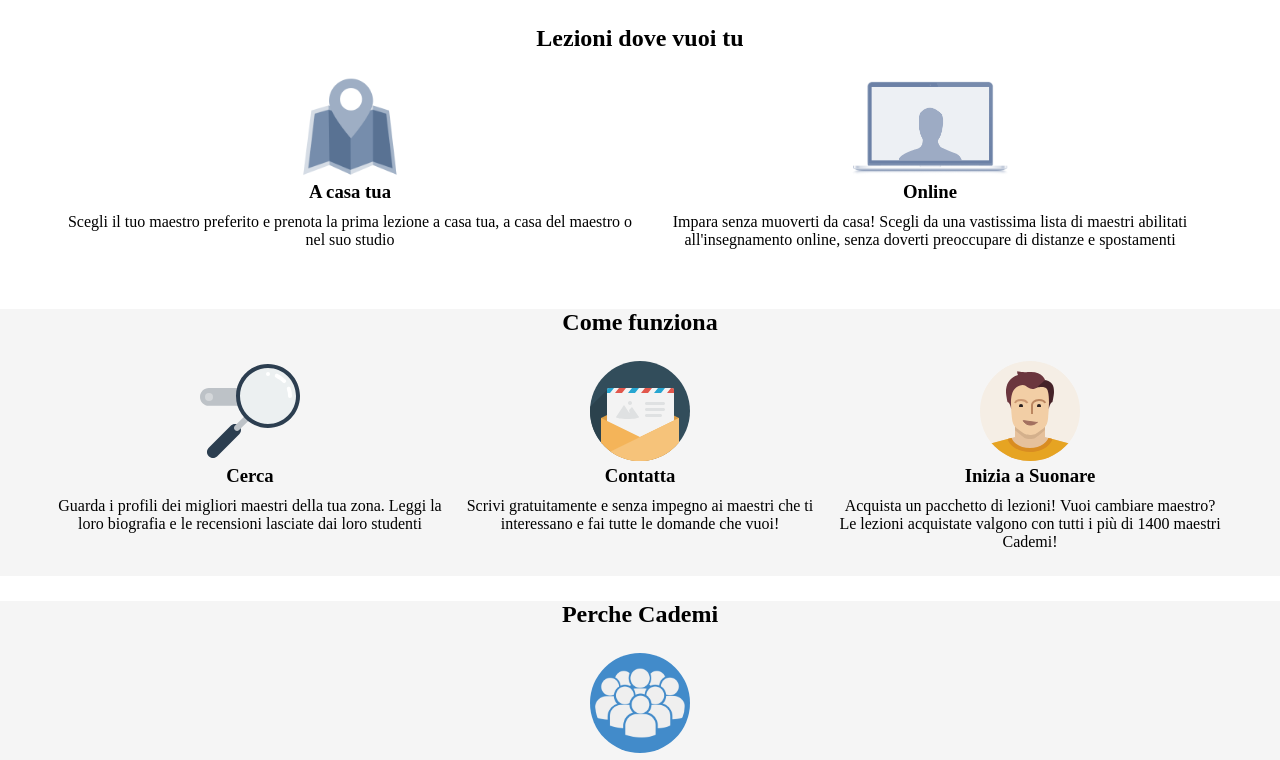
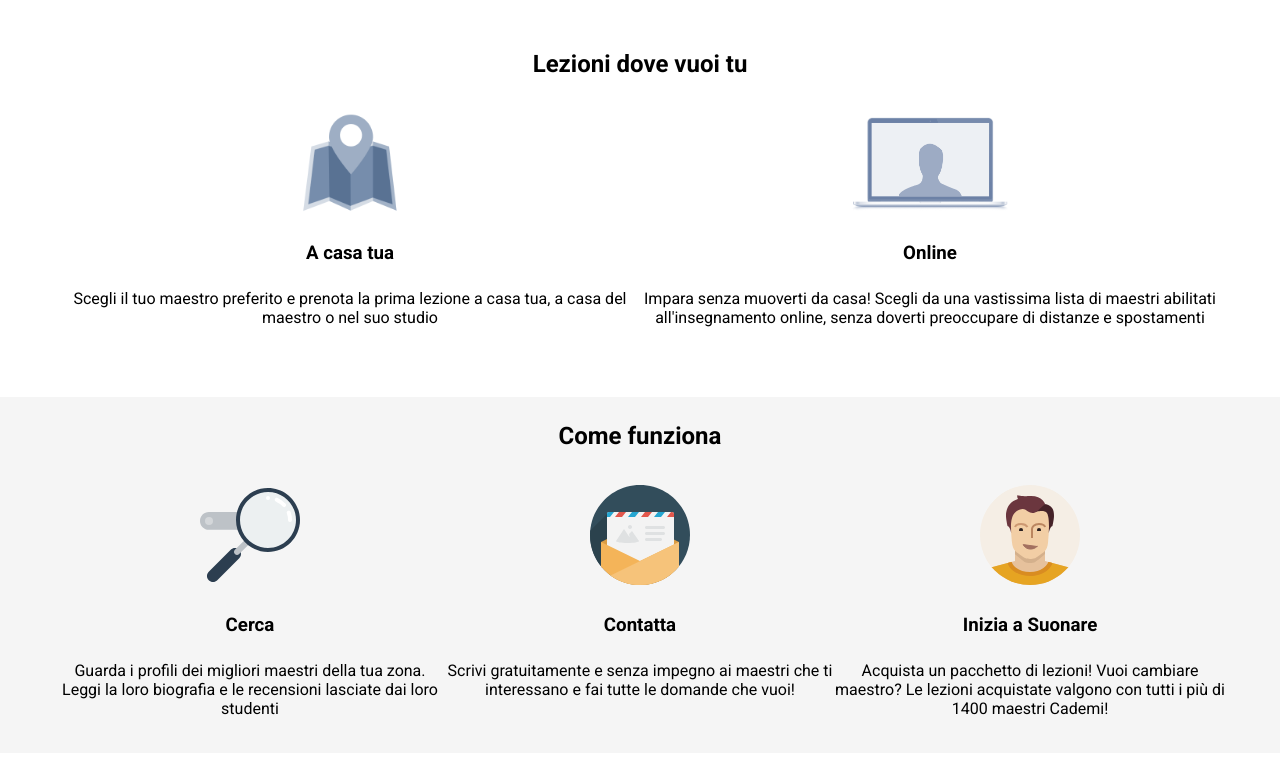
Before and after one commit to Xutrurn/html-css-resp-wannabe-12bool, a plain HTML site: page index.html in a window 1280 px wide. Shown: the top 760 px of the page. Drawn offline with Linux system fonts and the light colour scheme.

Commit message:
6th commit

```diff
--- a/css/framework.css
+++ b/css/framework.css
@@ -51,7 +51,7 @@
   float: left;
   height: 100%;
   text-align: center;
-  padding-bottom: 25px;
+  padding-bottom: 35px;
   /* background-color: pink; */
   /* border: 1px solid black; */
 
--- a/css/style.css
+++ b/css/style.css
@@ -1,6 +1,10 @@
 /* test */
 img {
   height: 100px;
+}
+
+body {
+  font-family: 'Roboto', sans-serif;
 }
 
 .grey {
@@ -8,20 +12,29 @@
   margin-top: 25px;
 }
 
-.row .row{
+.row .row {
   padding-top: 10px;
   padding-bottom: 10px;
 }
 
-.top{
+.top {
   margin-top: 25px;
 }
 
-h3{
-  padding-bottom: 10px;
+h3 {
+  padding-top: 25px;
+  padding-bottom: 25px;
 }
 
-.round{
+h2{
+  padding-top: 25px;
+}
+
+span{
+  padding-top: 25px;
+}
+
+.round {
   background-color: #428bca;
   border-radius: 50%;
   padding: 5px;
--- a/index.html
+++ b/index.html
@@ -7,6 +7,8 @@
   <meta http-equiv="X-UA-Compatible" content="ie=edge">
   <link rel="stylesheet" href="css/framework.css">
   <link rel="stylesheet" href="css/style.css">
+  <link rel="preconnect" href="https://fonts.gstatic.com">
+  <link href="https://fonts.googleapis.com/css2?family=Roboto:wght@400;700&display=swap" rel="stylesheet">
   <title>Wannabe Responsive</title>
 </head>
 
```
